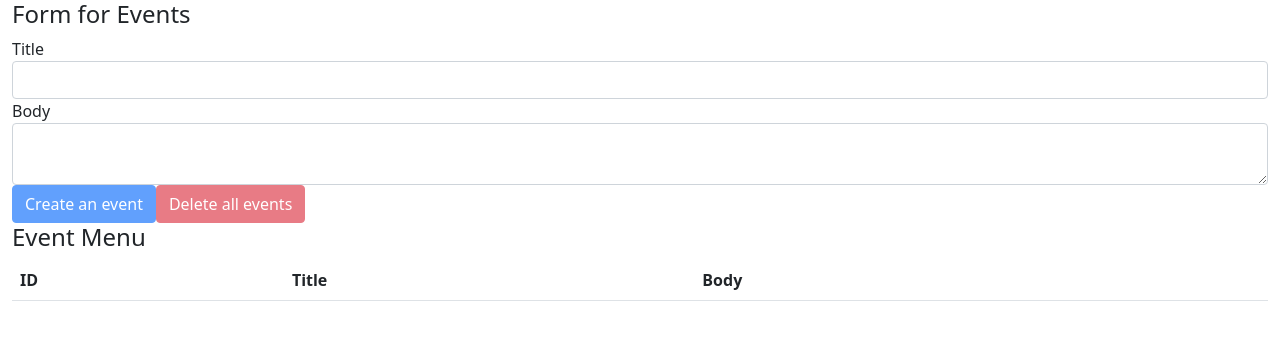
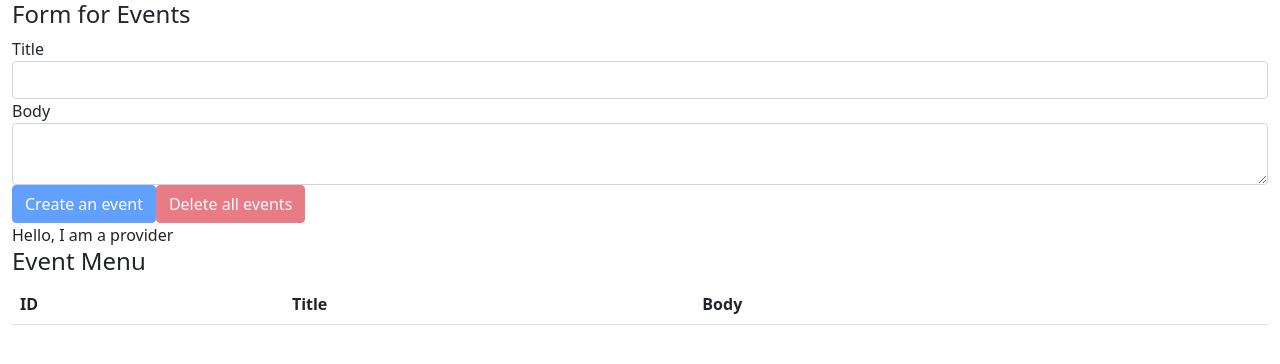
Before and after one commit to ayakamiyake7/react-hooks-101, a React (Create React App) app: page / in a window 1280 px wide. Shown: the top 364 px of the page. Built offline with nearby package versions, Linux system fonts and the light colour scheme.

Commit message:
Setup react context provider.

```diff
--- a/src/components/App.js
+++ b/src/components/App.js
@@ -3,20 +3,22 @@
 import 'bootstrap/dist/css/bootstrap.min.css';
 
 import EventForm from './EventForm'
+import Events from './Events'
+import AppContext from '../contexts/AppContext';
+import reducer from '../reducers'
 
-import Events from './Events'
-import reducer from '../reducers'
+console.log({AppContext});
 
 const App = () => {
     const [state, dispatch] = useReducer(reducer, [] )
 
     return (
-        <>
-        <div className="container-fluid">
-            <EventForm state={state} dispatch={dispatch}/>
-            <Events state={state} dispatch={dispatch}/>
-        </div>
-        </>
+        <AppContext.Provider value={'Hello, I am a provider'}>
+            <div className="container-fluid">
+                <EventForm state={state} dispatch={dispatch}/>
+                <Events state={state} dispatch={dispatch}/>
+            </div>
+        </AppContext.Provider>
     )
 }
 
--- a/src/components/Events.js
+++ b/src/components/Events.js
@@ -1,10 +1,14 @@
-import React from 'react'
+import React, { useContext } from 'react'
 
 import Event from './Event'
+import AppContext from '../contexts/AppContext'
 
 const Events = ({ state, dispatch }) => {
+    const value = useContext(AppContext)
+
     return (
     <>
+    <div>{value}</div>
     <h4>Event Menu</h4>
     <table className="table table-hover">
         <thead>
--- a/src/contexts/AppContext.js
+++ b/src/contexts/AppContext.js
@@ -1,4 +1,4 @@
-import {createContext} from React
+import {createContext} from 'react'
 
 const AppContext = createContext()
 
```
